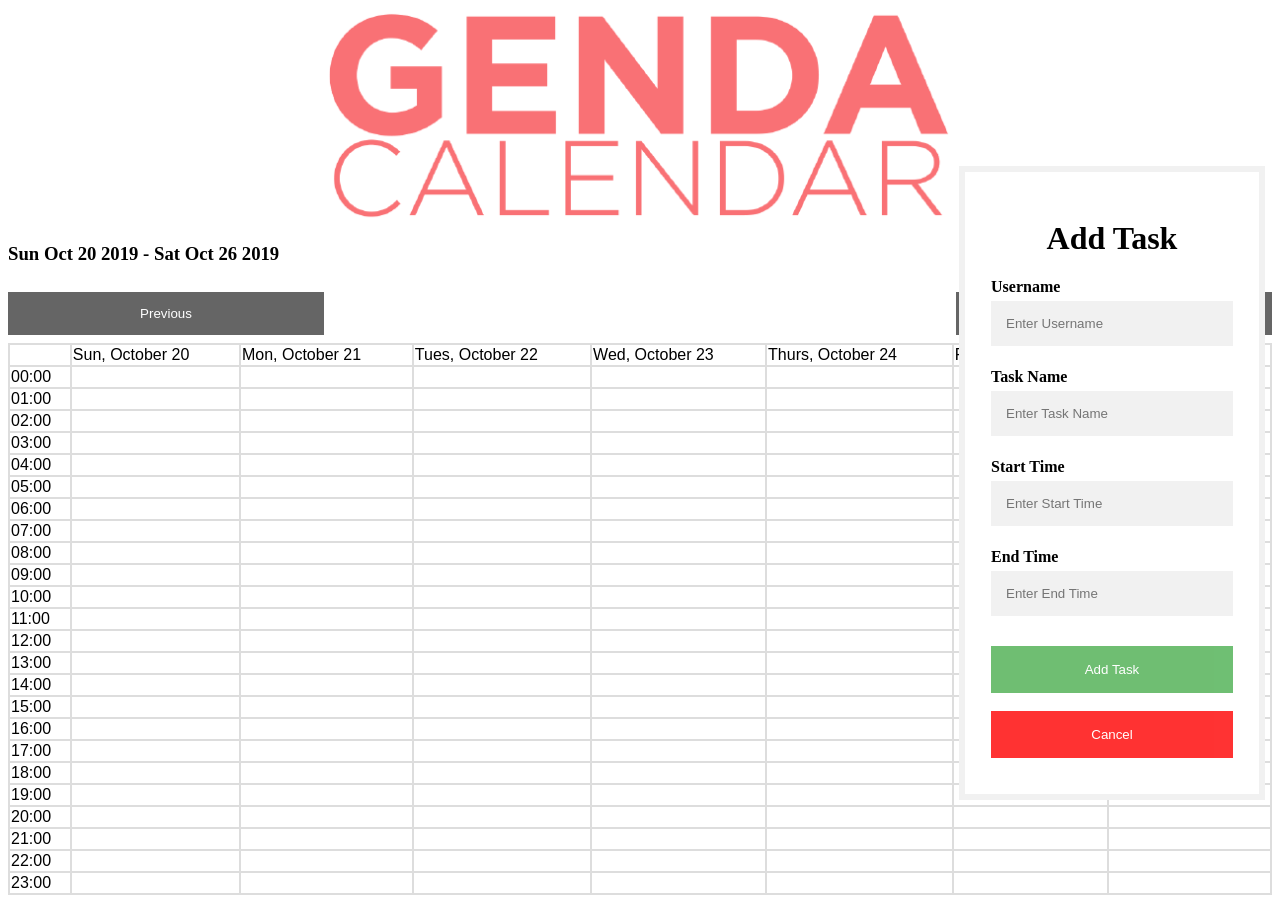
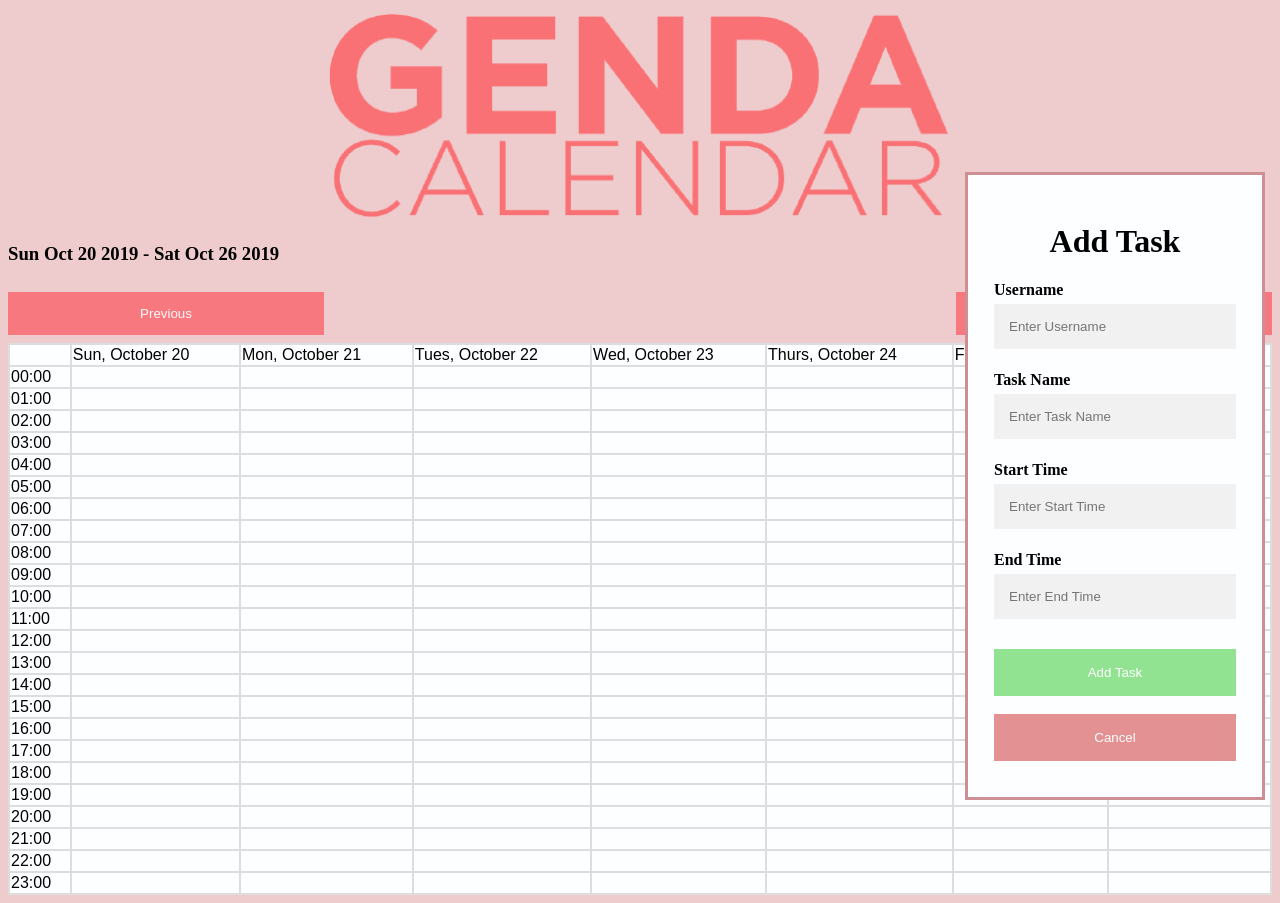
Before and after one commit to JazzyJas0911/GendaPrototype, a plain HTML site: page calendar.html in a window 1280 px wide. Both pictures are taken after a click on the button "Add Task". Drawn offline with Linux system fonts and the light colour scheme; files whose address does not match are found by name.

Commit message:
Added / Changed Color

```diff
--- a/styles/styles.css
+++ b/styles/styles.css
@@ -4,9 +4,13 @@
     text-align: center;
   }
 
+  body{
+    background-color: #EECCCD;
+  }
+
   /* Bordered form */
   form {
-    border: 3px solid #f1f1f1;
+    border: 3px solid #CE8F94;
     align-items: center;
   }
 
@@ -47,7 +51,7 @@ input[type=text]:focus, input[type=password]:focus {
 
 /* Set a style for all buttons */
 button {
-  background-color: #555555;
+  background-color: #F97077;
   color: white;
   padding: 14px 20px;
   margin: 8px 0;
@@ -221,7 +225,7 @@ table {
 
 /* Button used to open the contact form - fixed at the bottom of the page */
 .open-button {
-  background-color: #555;
+  background-color: #F97077;
   color: white;
   padding: 16px 20px;
   border: none;
@@ -235,7 +239,7 @@ table {
 
 /* Button used to open the contact form - fixed at the bottom of the page */
 .open-button2 {
-  background-color: #555;
+  background-color: #F97077;
   color: white;
   padding: 16px 20px;
   border: none;
@@ -253,7 +257,7 @@ table {
   position: fixed;
   bottom: 0;
   right: 15px;
-  border: 3px solid #f1f1f1;
+  /*border: 3px solid #A9A9A9;*/
   z-index: 9;
 }
 
@@ -261,7 +265,7 @@ table {
 .form-container {
   max-width: 300px;
   padding: 10px;
-  background-color: white;
+  background-color: #FDFEFF;
 }
 
 /* Full-width input fields */
@@ -281,7 +285,7 @@ table {
 
 /* Set a style for the submit/login button */
 .form-container .btn {
-  background-color: #4CAF50;
+  background-color: #77DD77;
   color: white;
   padding: 16px 20px;
   border: none;
@@ -293,12 +297,20 @@ table {
 
 /* Add a red background color to the cancel button */
 .form-container .cancel {
-  background-color: red;
+  background-color: #DD7777;
 }
 
 /* Add some hover effects to buttons */
 .form-container .btn:hover, .open-button:hover {
   opacity: 1;
+}
+
+
+
+
+
+#calendar{
+  background-color: #FDFEFF;
 }
 
 
```
